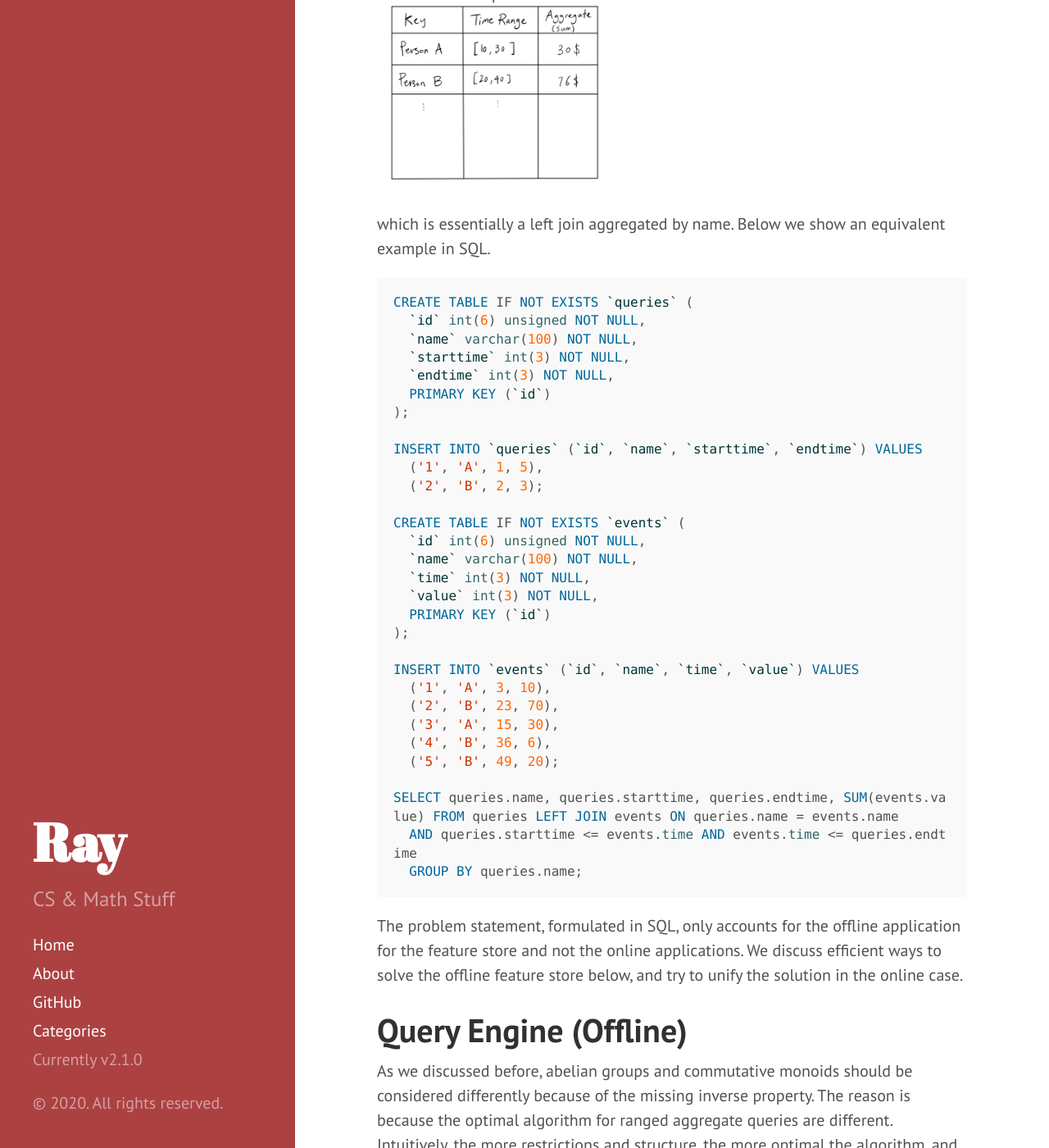
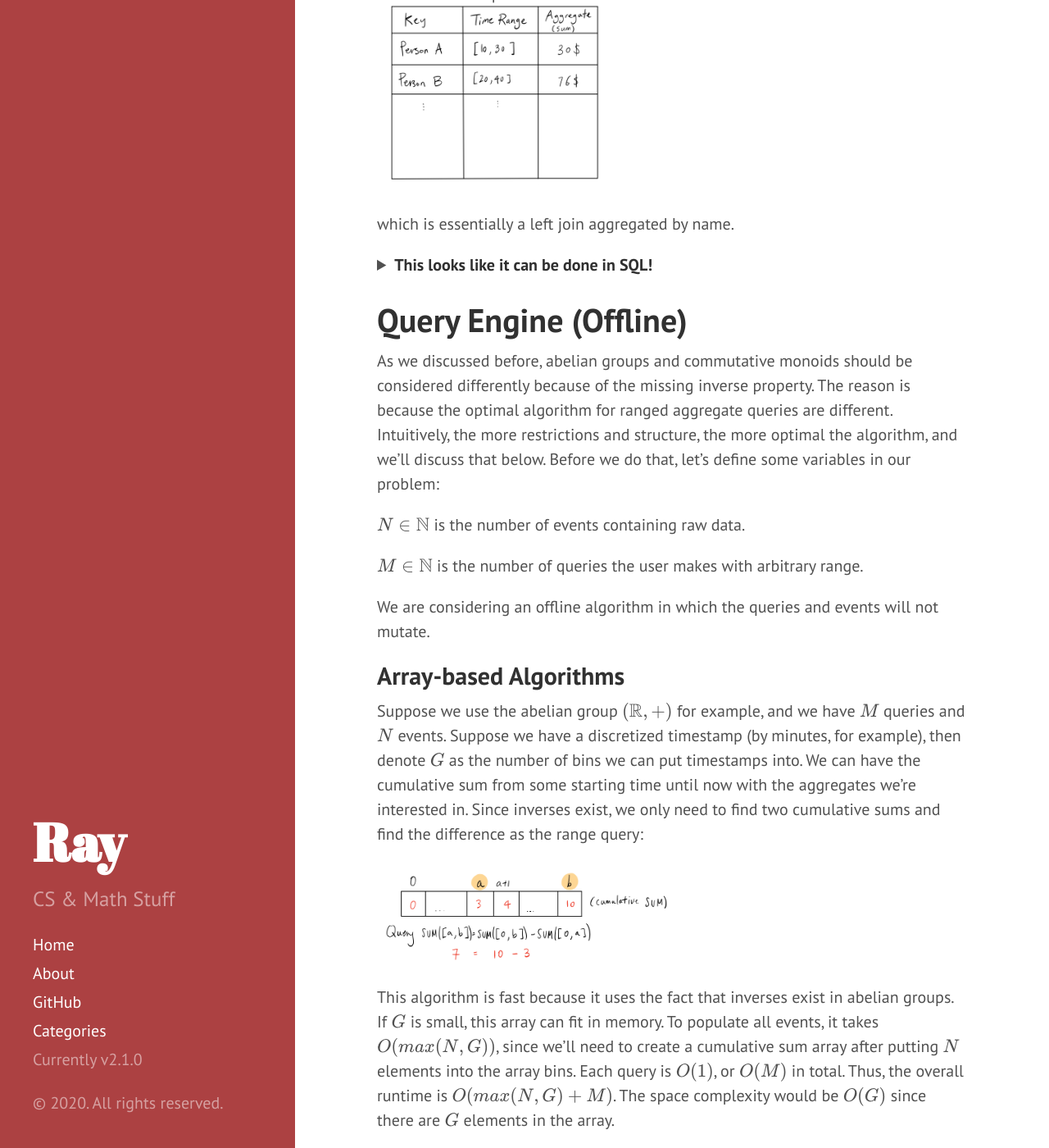
Before and after one commit to OneRaynyDay/oneraynyday.github.io, a Jekyll site: the page built from _posts/2020-09-22-Feature-Store.md, in a window 1280 px wide and 1400 px high, scrolled down 5851 px. Shown: the whole window at 82% size. Built offline with Jekyll 4.4.1, drawn with Linux system fonts in a browser that asks for light colours; formulas are drawn with MathJax 3.

Commit message:
hide sql part

````diff
--- a/_posts/2020-09-22-Feature-Store.md
+++ b/_posts/2020-09-22-Feature-Store.md
@@ -139,7 +139,11 @@ which is the right side of the join. The join looks like:
 
 ![joined_temporal]({{ site.url }}/assets/joined_temporal.png){:height="40%" width="40%"}
 
-which is essentially a left join aggregated by name. Below we show an equivalent example in SQL.
+which is essentially a left join aggregated by name.
+
+<details><summary markdown='span' class='collapse'>**This looks like it can be done in SQL!**
+</summary>
+You're right, we can answer the question above with a SQL setup:
 
 ```sql
 CREATE TABLE IF NOT EXISTS `queries` (
@@ -175,6 +179,10 @@ SELECT queries.name, queries.starttime, queries.endtime, SUM(events.value) FROM
 ```
 
 The problem statement, formulated in SQL, only accounts for the offline application for the feature store and not the online applications. We discuss efficient ways to solve the offline feature store below, and try to unify the solution in the online case.
+
+In the meantime, if you're comfortable thinking about the problem setup as joining tables in relational databases, it's a great analogy to use for the rest of the blog.
+</details>
+{: .red}
 
 
 # Query Engine (Offline)
````
Also changed, not shown: other parts of _posts/2020-09-22-Feature-Store.md (+1 -1 lines).
